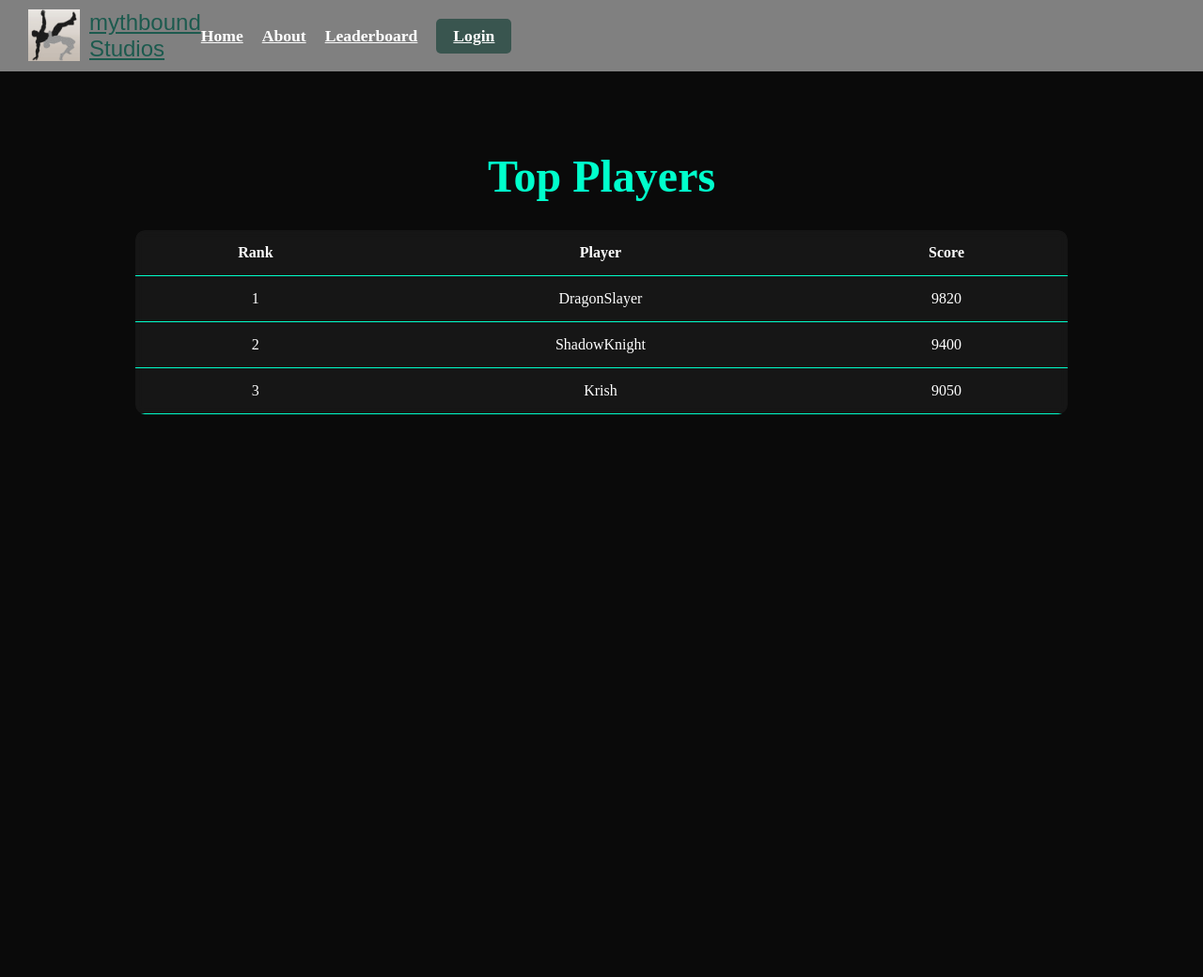
After one commit to krishachra/champion-clash, a Flask app: page /leaderboard in a window 1280 px wide. The commit adds this page. Shown: the whole page at 94% size. Run offline with Flask 3, Linux system fonts and the light colour scheme.

Commit message:
added a js file and also added some new html files with some css with it

```diff
--- a/app.py
+++ b/app.py
@@ -1,5 +1,3 @@
-
-
 from flask import Flask, render_template, request
 
 app = Flask(__name__)
@@ -8,18 +6,20 @@ app = Flask(__name__)
 def home():
     return render_template('index.html')
 
+@app.route('/about')
+def about():
+    return render_template('about.html')
+
 @app.route('/login', methods=['GET', 'POST'])
 def login():
     if request.method == 'POST':
-        username = request.form.get("username")
-        password = request.form.get("password")
+        print(request.form.get("username"))
+        print(request.form.get("password"))
+    return render_template('login.html')
 
-        # For testing:
-        print(username, password)
-
-        # You can add real authentication here later
-
-    return render_template('login.html')
+@app.route('/leaderboard')
+def leaderboard():
+    return render_template('leaderboard.html')
 
 if __name__ == '__main__':
     app.run(debug=True)
--- a/static/css/style.css
+++ b/static/css/style.css
@@ -322,3 +386,74 @@ body{
   z-index:-1;
   opacity: 0.7;
 }
+/*
+about section */
+
+.about-section {
+  padding: 120px 30px;
+  background: #0a0a0a;
+  color: white;
+  min-height: 100vh;
+}
+
+.about-container {
+  max-width: 900px;
+  margin: auto;
+  background: rgba(255, 255, 255, 0.05);
+  padding: 40px;
+  border-radius: 10px;
+  backdrop-filter: blur(10px);
+}
+
+.about-container h1 {
+  color: #00ffcc;
+  font-size: 3rem;
+  margin-bottom: 20px;
+}
+
+.about-container h2 {
+  color: #00bf8f;
+  font-size: 2rem;
+  margin-top: 30px;
+}
+
+.about-container p {
+  font-size: 1.2rem;
+  line-height: 1.6;
+  color: #ccc;
+}
+
+/* leaderboard */
+.leaderboard-section {
+  padding: 120px 20px;
+  background: #0a0a0a;
+  min-height: 100vh;
+  color: #fff;
+  text-align: center;
+}
+
+.leaderboard-section h1 {
+  font-size: 3rem;
+  color: #00ffcc;
+  margin-bottom: 30px;
+}
+
+.leaderboard-table {
+  width: 80%;
+  margin: auto;
+  border-collapse: collapse;
+  background: rgba(255,255,255,0.05);
+  border-radius: 10px;
+  overflow: hidden;
+  backdrop-filter: blur(5px);
+}
+
+.leaderboard-table th,
+.leaderboard-table td {
+  padding: 15px;
+  border-bottom: 1px solid #00ffcc;
+}
+
+.leaderboard-table tr:hover {
+  background: rgba(0,255,204,0.1);
+}
--- /dev/null
+++ b/templates/leaderboard.html
@@ -0,0 +1,57 @@
+<!DOCTYPE html>
+<html lang="en">
+<head>
+    <meta charset="UTF-8">
+    <meta name="viewport" content="width=device-width, initial-scale=1.0">
+    <title>Leaderboard - Champion Clash</title>
+    <link rel="stylesheet" href="/static/css/style.css">
+</head>
+<body>
+
+<header class="banner">
+  <div class="logo">
+    <img src="/static/media/logo.png" alt="">
+    <h1>mythbound<br>Studios</h1>
+  </div>
+
+  <nav>
+    <a href="/">Home</a>
+    <a href="/about">About</a>
+    <a href="/leaderboard" class="active">Leaderboard</a>
+    <a href="/login" class="login-btn">Login</a>
+  </nav>
+</header>
+
+<section class="leaderboard-section">
+  <h1>Top Players</h1>
+
+  <table class="leaderboard-table">
+    <tr>
+      <th>Rank</th>
+      <th>Player</th>
+      <th>Score</th>
+    </tr>
+
+    <tr>
+      <td>1</td>
+      <td>DragonSlayer</td>
+      <td>9820</td>
+    </tr>
+
+    <tr>
+      <td>2</td>
+      <td>ShadowKnight</td>
+      <td>9400</td>
+    </tr>
+
+    <tr>
+      <td>3</td>
+      <td>Krish</td>
+      <td>9050</td>
+    </tr>
+
+  </table>
+</section>
+
+</body>
+</html>
```
Also changed, not shown: other parts of static/css/style.css (+68 -4 lines), static/js/login.js (+6 -2 lines), templates/about.html (added, +48 -0 lines), templates/index.html (+6 -5 lines), templates/login.html (+5 -2 lines).
